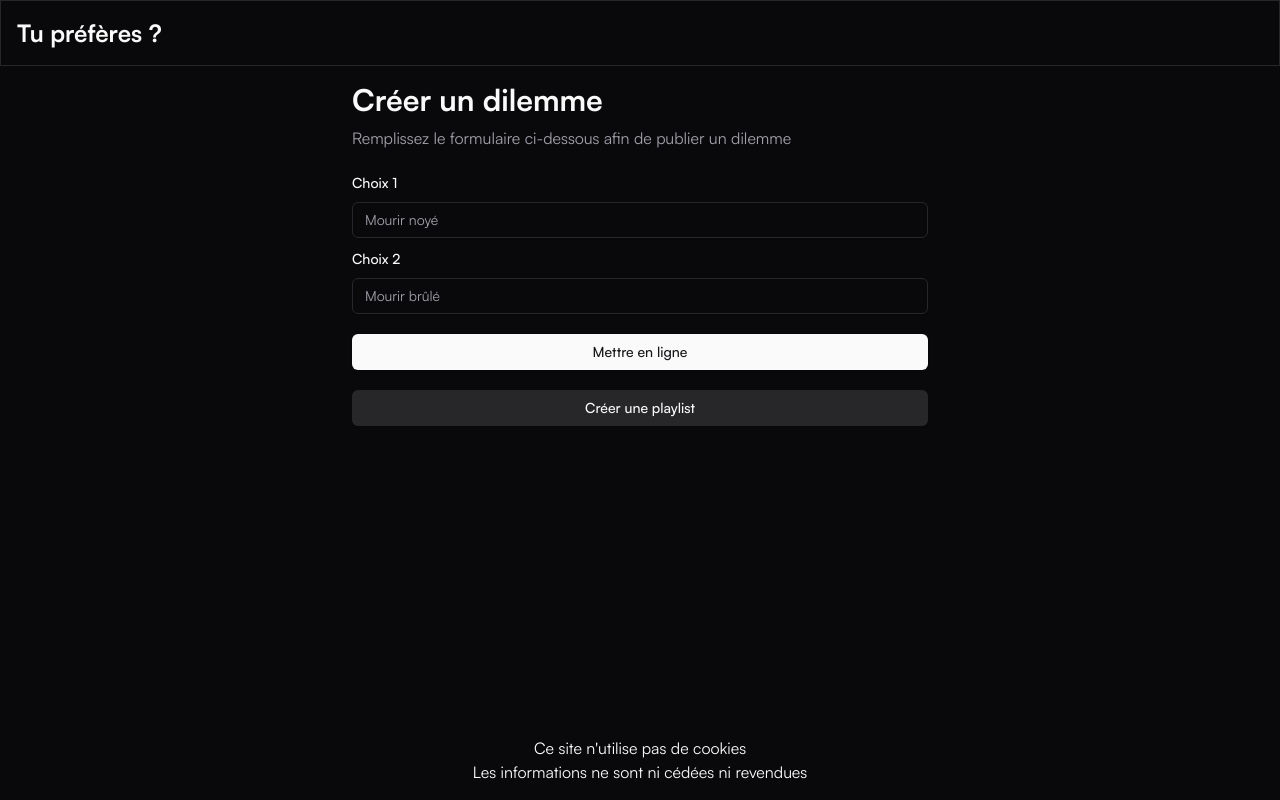
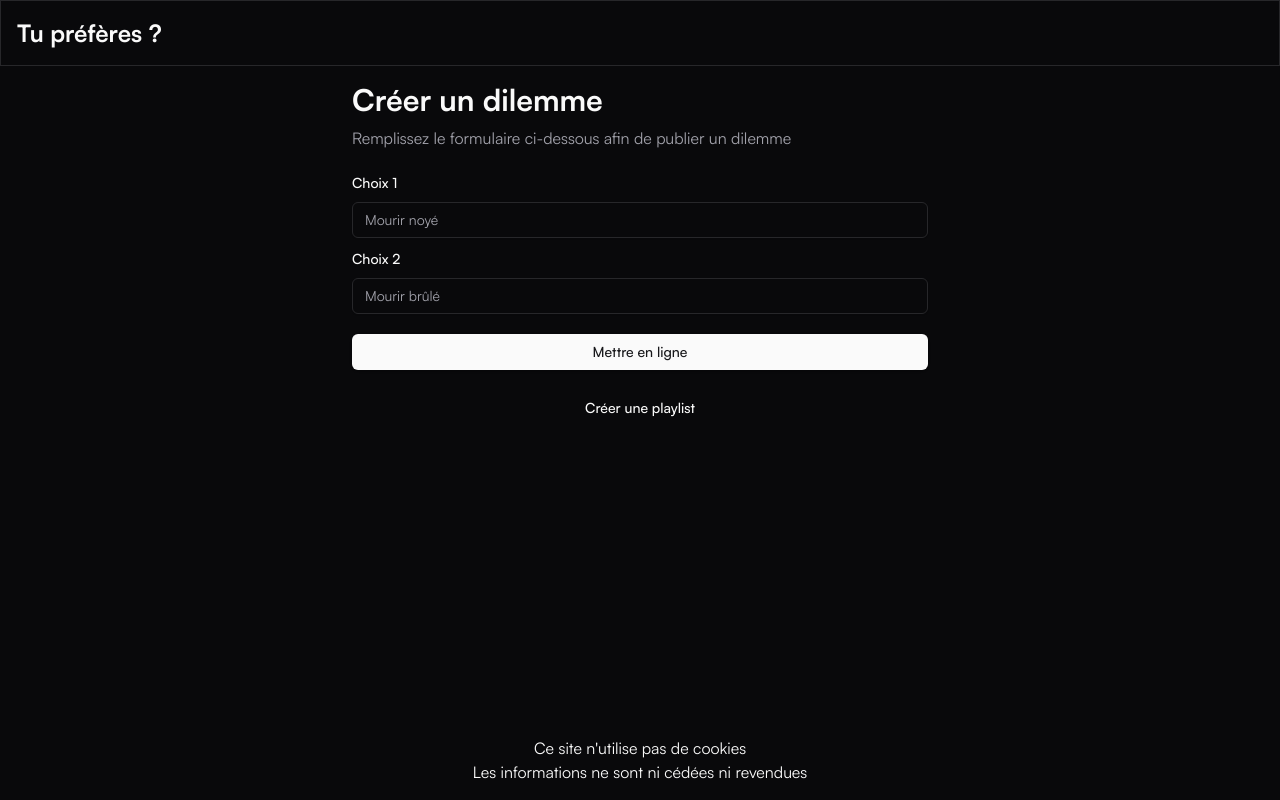
Before and after one commit to Kylian-d-p/tu-preferes, a Next.js app: page /create in a window 1280 px wide. Built offline with nearby package versions, Linux system fonts and the light colour scheme.

Commit message:
Refactor CreateChoice component to use link variant for playlist creation button

```diff
--- a/app/create/page.tsx
+++ b/app/create/page.tsx
@@ -11,7 +11,7 @@ export default async function CreateChoice() {
       </div>
       <CreateForm />
       <Link href={"/create/playlist"} className="w-full">
-        <Button variant={"secondary"} className="w-full">Créer une playlist</Button>
+        <Button variant={"link"} className="w-full">Créer une playlist</Button>
       </Link>
     </main>
   )
```
